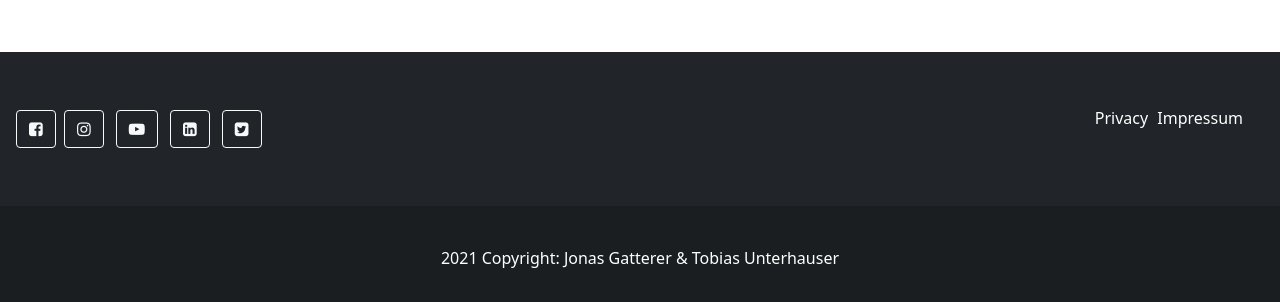
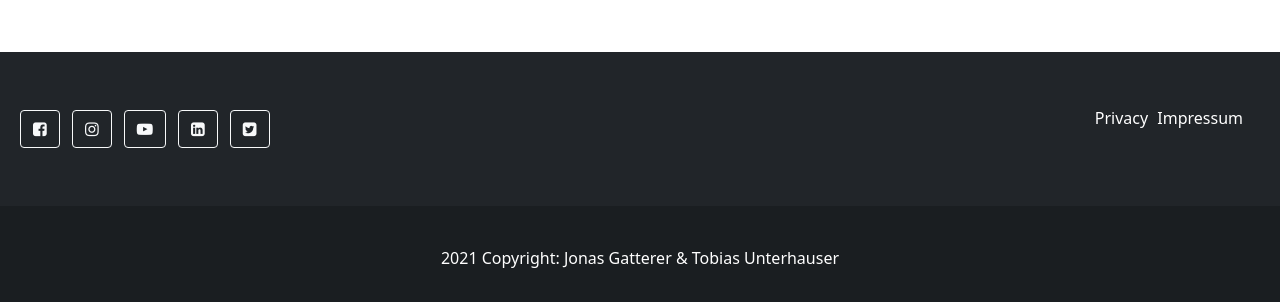
Before and after one commit to tobiasunterhauser/bike-sharing-radar-southtyrol, a PHP site: page / in a window 1280 px wide. Shown: the part 2921-3223 px from the top of the page. Run offline with PHP 8.4, Linux system fonts and the light colour scheme.

Commit message:
final commit

```diff
--- a/index.php
+++ b/index.php
@@ -54,11 +54,13 @@
                     <div class="placeholder3"></div>
 
 
-                    <form class="input-group" id="searchField" target="_blank" action="map.php" method="GET">
+                    <form id="searchField" target="_blank" action="map.php" method="GET">
+                            <label class="input-group">
                             <input type="text" class="form-control rounded" autocomplete="off" placeholder="Streetname, City or zip code" name="search">
                             <div class="input-group-append">
                                 <button class="btn btn-success shadow btn-lg" type="submit">Go</button>
                             </div>
+                            </label>
                     </form>
 
 
@@ -264,8 +266,8 @@
         <div class="container-fluid">
             <div class="row">
                 <!--social media icons on the left-->
-                <div class="col-xl-6 col-6 " id="footerLeft">
-                    <a class="btn btn-outline-light btn-floating " href="#" role="button">
+                <div class="col-xl-6 col-5 col-sm-5" id="footerLeft">
+                    <a class="btn btn-outline-light btn-floating m-1" href="#" role="button">
                         <label hidden>Facebook Link</label>
                         <i class="fa fa-facebook-square"></i>
                     </a>
@@ -287,13 +289,10 @@
                     </a>
                 </div>
 
-                <!--
-                <div class="col-xl-6 col-6" id="footerCenter">
 
-                </div>-->
 
                 <!--links to privacy, impressum etc on the right-->
-                <div class="col-xl-6 col-6" id="footerRight">
+                <div class="col-xl-6 col-7 col-sm-7" id="footerRight">
                     <a href="#">Privacy</a>
                     <a href="#">Impressum</a>
                 </div>
```
Also changed, not shown: map.php (+8 -19 lines).
